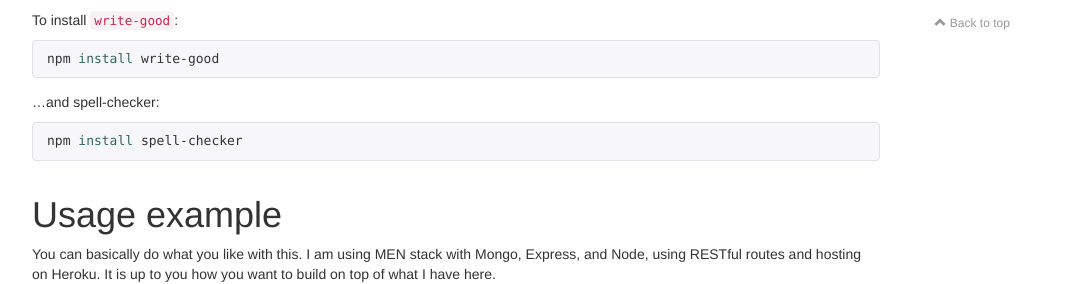
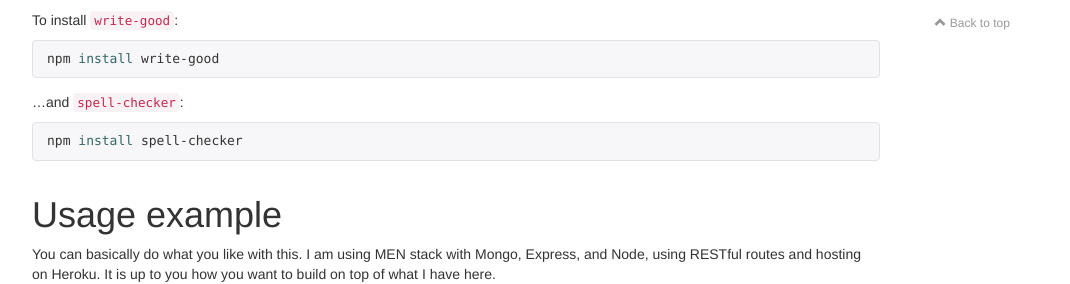
Before and after one commit to twhite96/chys-docs, a Jekyll site: the page built from index.md, in a window 1280 px wide and 900 px high, scrolled down 851 px. Shown: the part 166-450 px from the top of the window, without its empty margins (38-1108 px from the left). Built offline with Jekyll 4.4.1, drawn with Linux system fonts in a browser that asks for light colours; nearby versions of some CDN libraries; comment, search, counter and statistics services are not loaded; our own code applies the rules of GitHub Pages for plain Markdown files.

Commit message:
Updates docs

````diff
--- a/index.md
+++ b/index.md
@@ -41,7 +41,7 @@ To install `write-good`:
 ```bash
 npm install write-good
 ```
-...and spell-checker:
+...and `spell-checker`:
 
 ```bash
 npm install spell-checker
````
